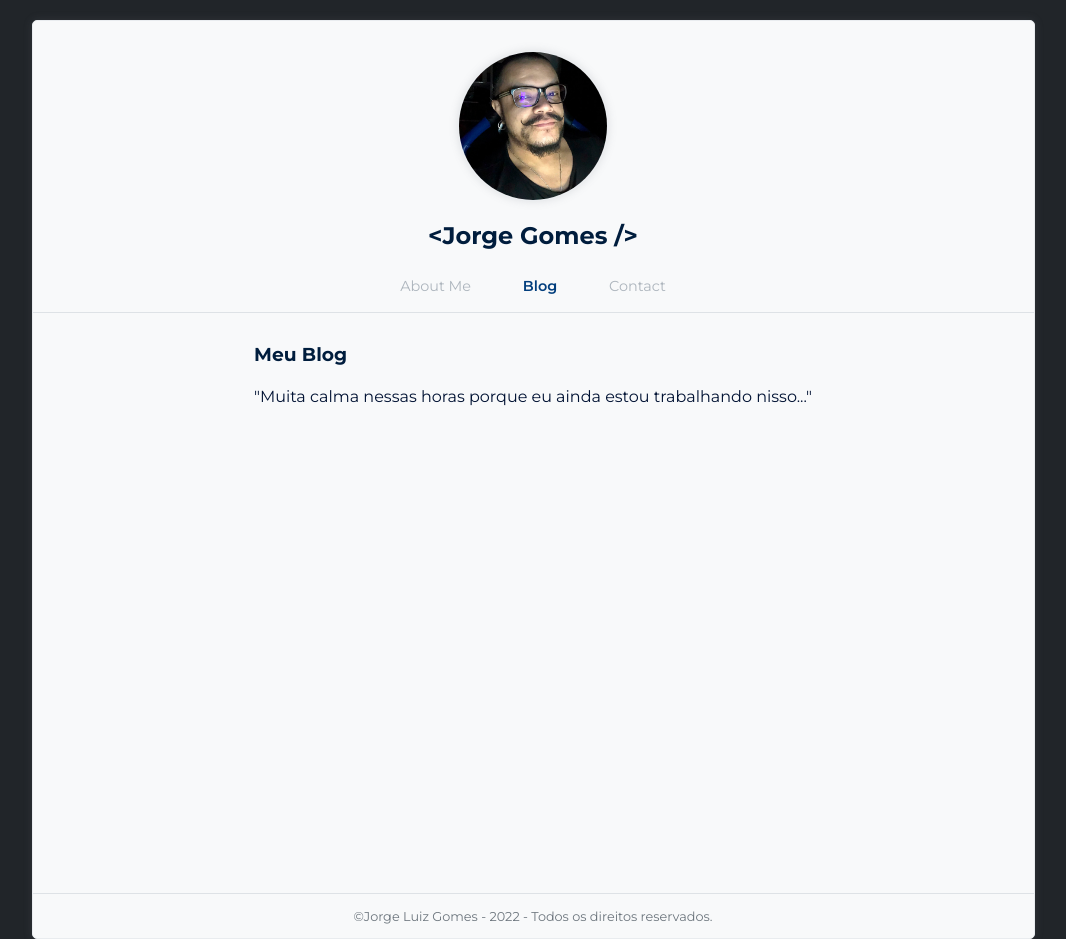
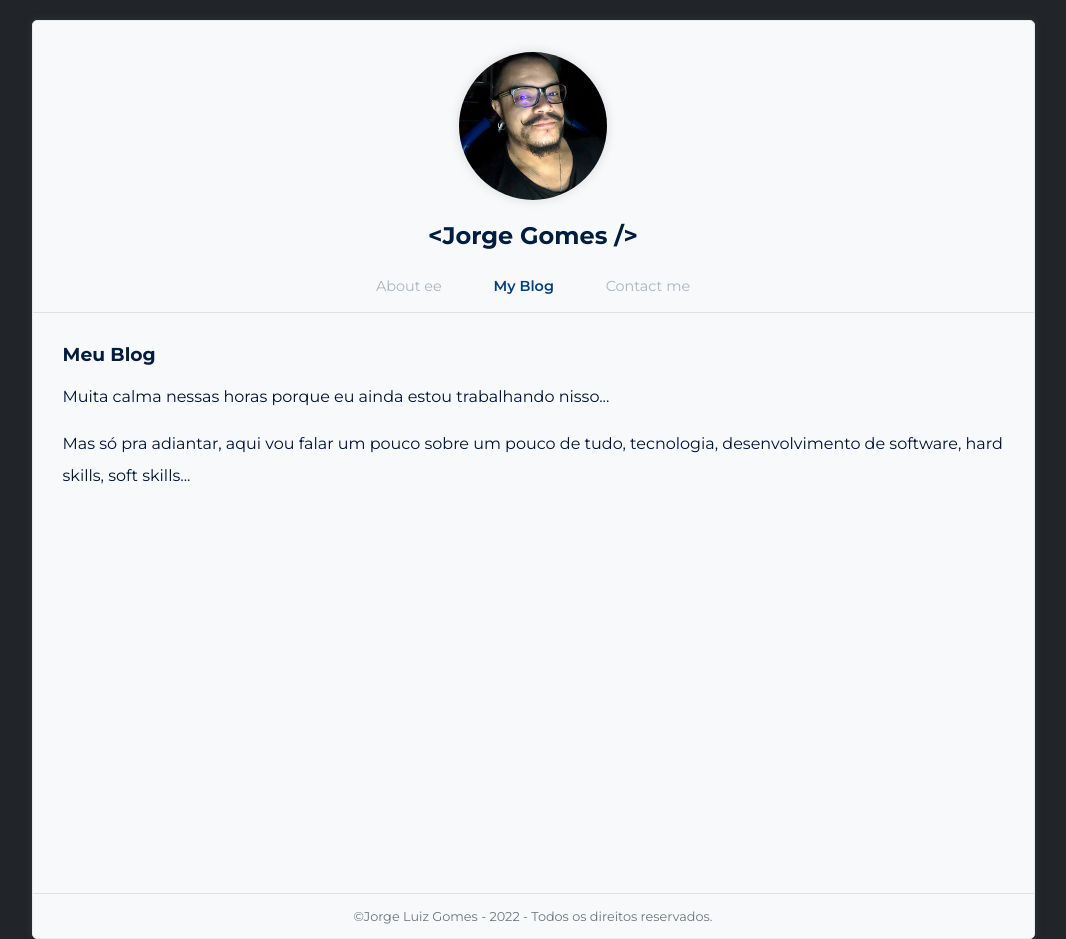
Before and after one commit to jluizgomes/jluizgomes.github.io, a Next.js app: page /blog in a window 1280 px wide. Shown: the whole page, without its empty margins (107-1173 px from the left). Built offline with nearby package versions, Linux system fonts and the light colour scheme.

Commit message:
Ajuste nas paginas

```diff
--- a/src/components/Menu/index.tsx
+++ b/src/components/Menu/index.tsx
@@ -14,10 +14,10 @@ const Menu: React.FC<Props> = () => {
   return (
     <div className="menu">
         {/* <Link href="/"><a className={router.pathname === '/' ? 'active' : ''}>Home</a></Link> */}
-        <Link href="/"><a className={router.pathname === '/' ? 'active' : ''}>About Me</a></Link>
+        <Link href="/"><a className={router.pathname === '/' ? 'active' : ''}>About ee</a></Link>
         {/* <Link href="/projects"><a className={router.pathname === '/projects' ? 'active' : ''}>Projects</a></Link> */}
-        <Link href="/blog"><a className={router.pathname === '/blog' ? 'active' : ''}>Blog</a></Link>
-        <Link href="/contact"><a className={router.pathname === '/contact' ? 'active' : ''}>Contact</a></Link>
+        <Link href="/blog"><a className={router.pathname === '/blog' ? 'active' : ''}>My Blog</a></Link>
+        <Link href="/contact"><a className={router.pathname === '/contact' ? 'active' : ''}>Contact me</a></Link>
       </div>
   )
 }
--- a/src/pages/_app.tsx
+++ b/src/pages/_app.tsx
@@ -17,7 +17,7 @@ function MyApp({ Component, pageProps }: AppProps) {
         />
         <meta name="description" content="Description" />
         <meta name="keywords" content="Keywords" />
-        <title>Jorge - Portifólio</title>
+        <title>Jorge Gomes - Software Developer</title>
 
         <link rel="manifest" href="/manifest.json" />
         <link
--- a/src/pages/blog/index.tsx
+++ b/src/pages/blog/index.tsx
@@ -7,14 +7,15 @@ import {useMounted} from '~/helpers/hooks'
 const Blog: NextPage = () => {
   const isMounted = useMounted()
   return (
-    <MainContainer titlePage="Blog Page">
+    <MainContainer titlePage="Jorge Gomes - My Blog">
       {!isMounted ? (
         <div>Carregando...</div>
       ) : (
         <BlogContent>
           <div className='blog-content'>
             <h3>Meu Blog</h3>
-            <p>"Muita calma nessas horas porque eu ainda estou trabalhando nisso..."</p>
+            <p>Muita calma nessas horas porque eu ainda estou trabalhando nisso...</p>
+            <p>Mas só pra adiantar, aqui vou falar um pouco sobre um pouco de tudo, tecnologia, desenvolvimento de software, hard skills, soft skills... </p>
           </div>
         </BlogContent>
       )}
--- a/src/pages/contact/index.tsx
+++ b/src/pages/contact/index.tsx
@@ -7,7 +7,7 @@ import {useMounted} from '~/helpers/hooks'
 const Contact: NextPage = () => {
   const isMounted = useMounted()
   return (
-    <MainContainer titlePage="Contact Page">
+    <MainContainer titlePage="Jorge Gomes - Contact me">
       {!isMounted ? (
         <div>Carregando...</div>
       ) : (
--- a/src/pages/index.tsx
+++ b/src/pages/index.tsx
@@ -6,7 +6,7 @@ import {useMounted} from '~/helpers/hooks'
 const Home: NextPage = () => {
   const isMounted = useMounted()
   return (
-    <MainContainer titlePage="About Page">
+    <MainContainer titlePage="Jorge Gomes - About me">
       {!isMounted ? (
         <div>Carregando...</div>
       ) : (
--- a/src/pages/projects/index.tsx
+++ b/src/pages/projects/index.tsx
@@ -7,7 +7,7 @@ import {useMounted} from '~/helpers/hooks'
 const Projects: NextPage = () => {
   const isMounted = useMounted()
   return (
-    <MainContainer titlePage="Projects Page">
+    <MainContainer titlePage="Jorge Gomes - Projects">
       {!isMounted ? (
         <div>Carregando...</div>
       ) : (
```
